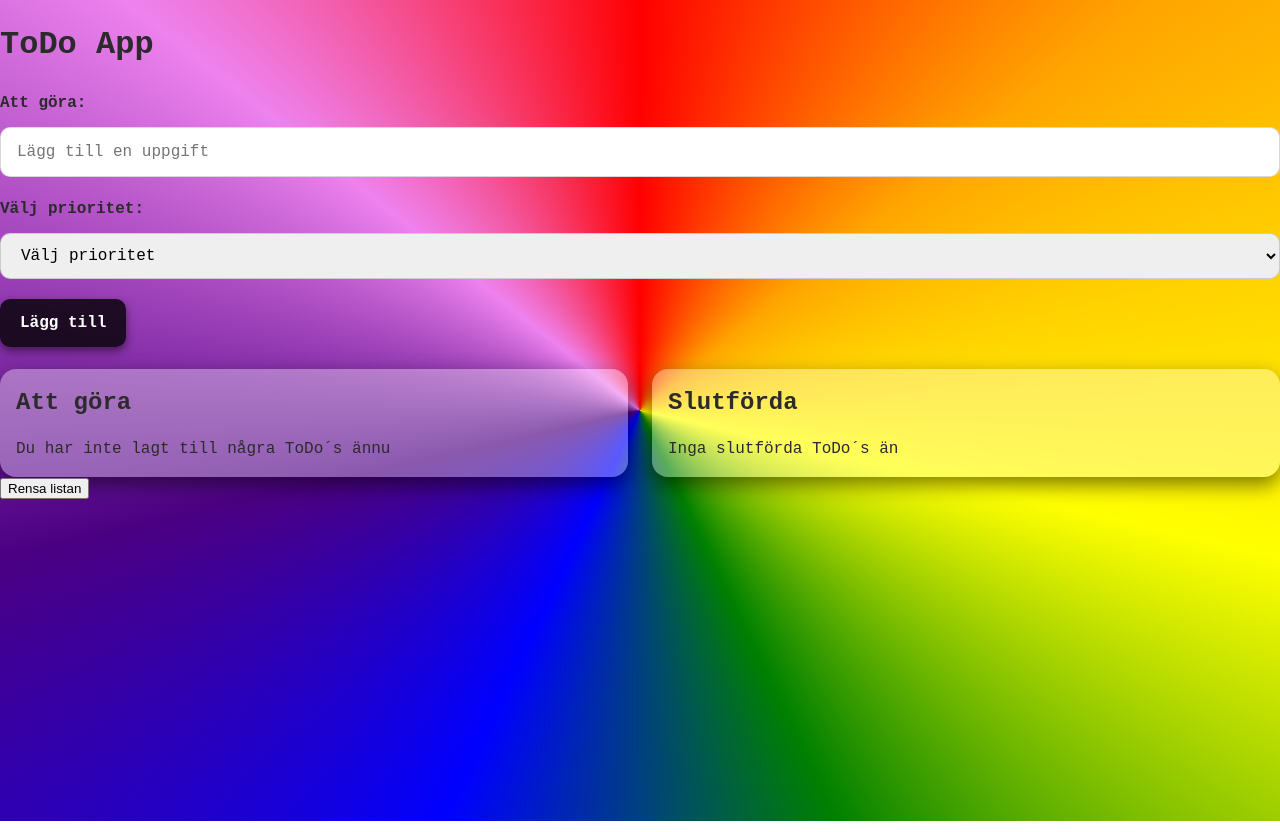
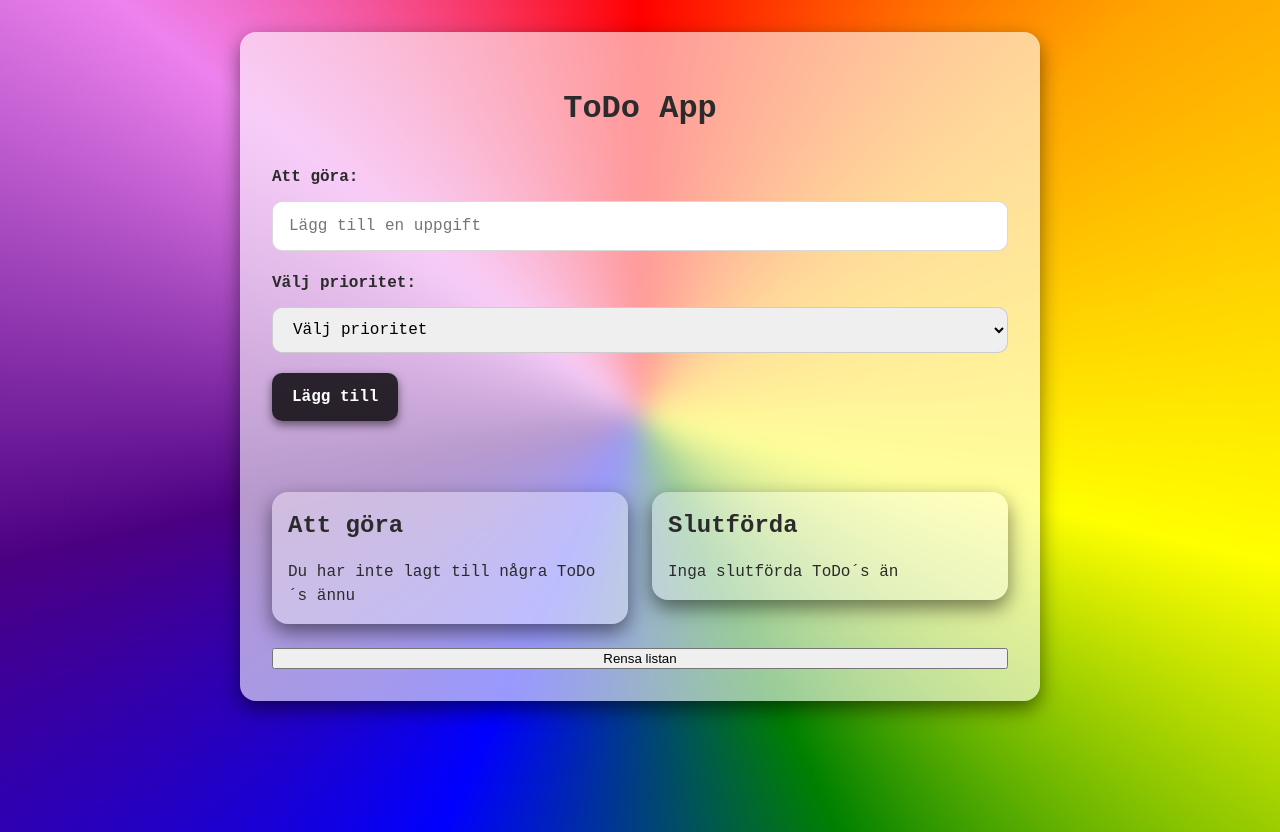
Before and after one commit to fredrikastjernlof/Lab2_ToDo, a website built with Vite: page index.html in a window 1280 px wide. Built offline with nearby package versions, Linux system fonts and the light colour scheme.

Commit message:
Basic styling for <main> and .container

```diff
--- a/src/styles/base/_base.scss
+++ b/src/styles/base/_base.scss
@@ -25,3 +25,14 @@ body {
     red
   );
 }
+
+h1 {
+  text-align: center;
+  margin-bottom: 2rem;
+}
+
+main {
+  display: flex;
+  flex-direction: column;
+  gap: 1.5rem;
+}
--- a/src/styles/layout/_container.scss
+++ b/src/styles/layout/_container.scss
@@ -0,0 +1,14 @@
+@use "../base/variables" as *;
+
+.container {
+  max-width: 800px;
+  margin: 2rem auto;
+  padding: 2rem;
+
+  background: $glass-bg;
+  border-radius: $radius;
+  box-shadow: $shadow;
+
+  backdrop-filter: blur(12px);
+  -webkit-backdrop-filter: blur(12px);
+}
```
